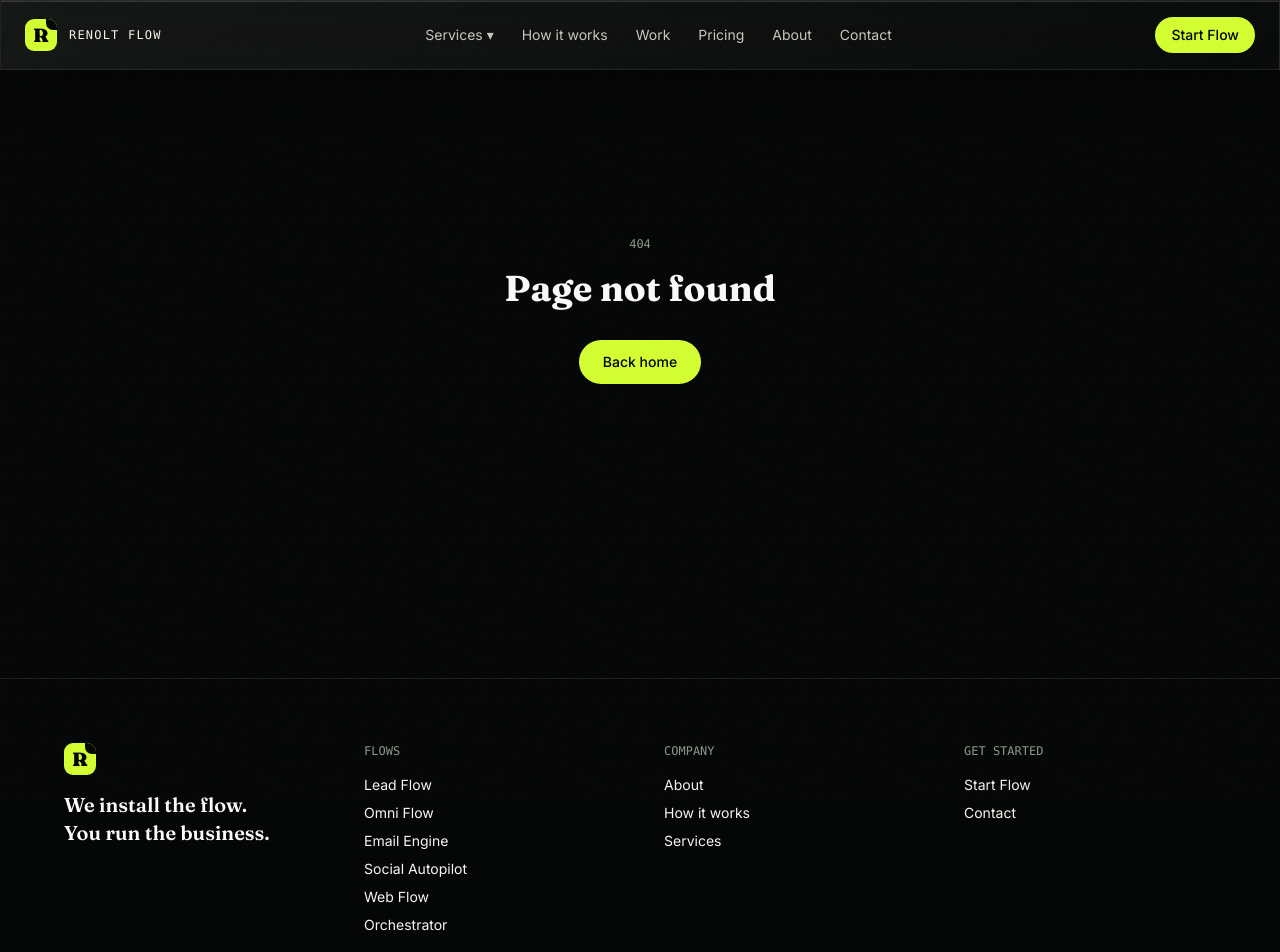
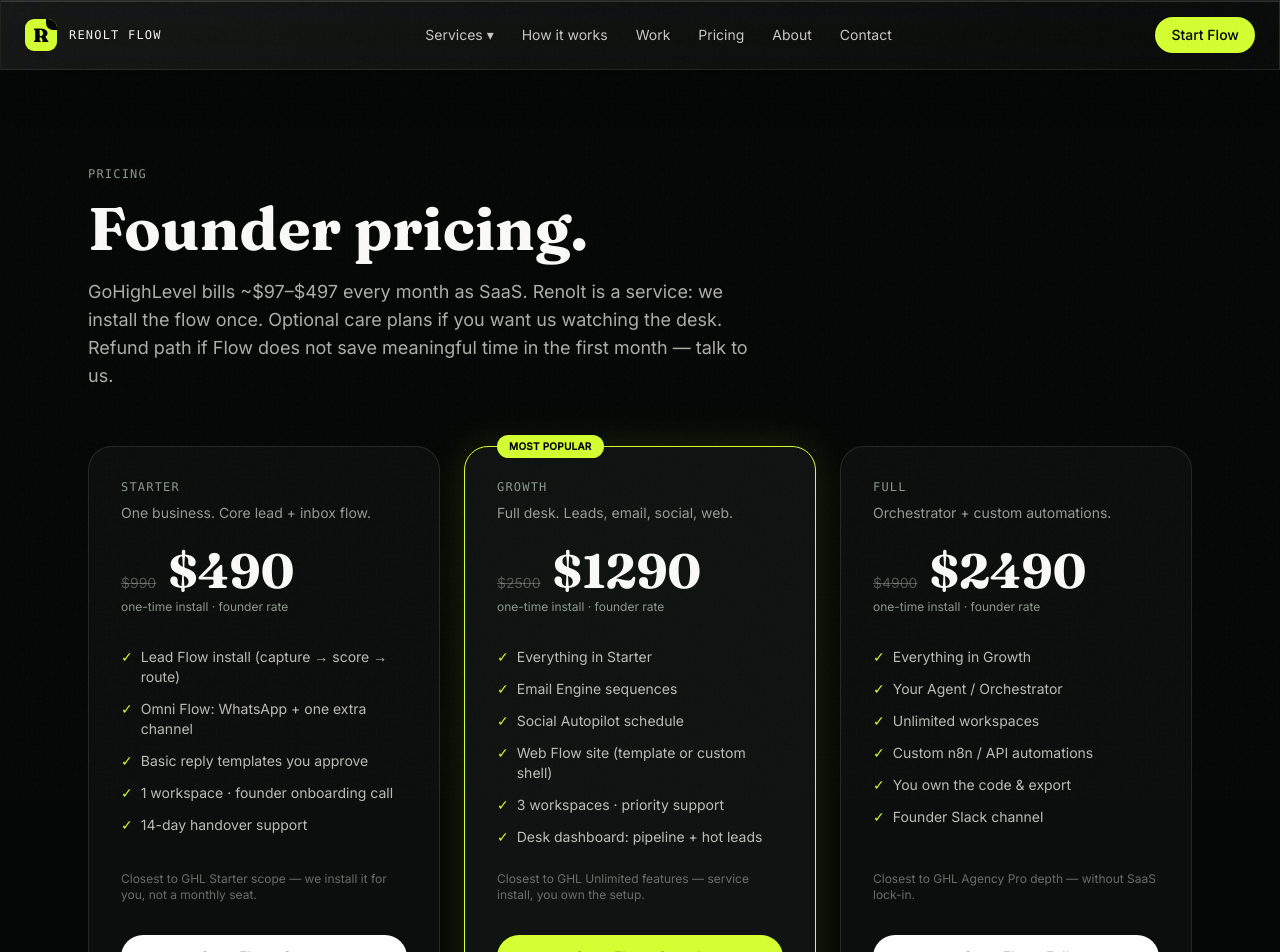
Before and after one commit to enviromation17-bit/my-portfolio, a Next.js app: page /pricing in a window 1280 px wide. Before the commit this address had no page. Shown: the top 952 px of the page. Built offline with nearby package versions, Linux system fonts and the light colour scheme.

Commit message:
Add pricing page (GHL-style tiers, service framed)

```diff
--- /dev/null
+++ b/app/pricing/page.tsx
@@ -0,0 +1,100 @@
+import type { Metadata } from "next";
+import Link from "next/link";
+import BlurReveal from "@/components/ui/BlurReveal";
+import MagneticButton from "@/components/ui/MagneticButton";
+import { PRICING, CARE } from "@/lib/templates";
+
+export const metadata: Metadata = {
+  title: "Pricing — Renolt Flow",
+  description: "Founder install pricing. We set up the flows. Optional monthly care. Compared fairly to SaaS tools like GoHighLevel.",
+};
+
+export default function PricingPage() {
+  return (
+    <main className="mx-auto max-w-6xl px-6 py-24">
+      <BlurReveal>
+        <p className="mono text-xs tracking-widest text-sage">PRICING</p>
+        <h1 className="fraunces mt-4 text-5xl font-bold text-[#FAFAF8] md:text-6xl">Founder pricing.</h1>
+        <p className="mt-5 max-w-2xl text-lg text-ceramic/70">
+          GoHighLevel bills ~$97–$497 every month as SaaS. Renolt is a service: we install the flow once.
+          Optional care plans if you want us watching the desk. Refund path if Flow does not save meaningful time in the first month — talk to us.
+        </p>
+      </BlurReveal>
+
+      <div className="mt-14 grid gap-6 lg:grid-cols-3">
+        {PRICING.map((p, i) => (
+          <BlurReveal key={p.id} delay={i * 0.1}>
+            <div
+              className={`relative flex h-full flex-col rounded-3xl border p-8 ${
+                p.popular
+                  ? "border-lime bg-[#0F1311] shadow-[0_0_40px_rgba(212,255,50,0.12)]"
+                  : "border-white/10 bg-white/[0.03]"
+              }`}
+            >
+              {p.popular && (
+                <span className="absolute -top-3 left-8 rounded-full bg-lime px-3 py-1 text-[10px] font-bold tracking-wide text-black">
+                  MOST POPULAR
+                </span>
+              )}
+              <p className="mono text-xs tracking-widest text-sage">{p.name.toUpperCase()}</p>
+              <p className="mt-2 text-sm text-ceramic/60">{p.tagline}</p>
+              <div className="mt-6 flex items-baseline gap-3">
+                <span className="text-sm text-ceramic/30 line-through">${p.was}</span>
+                <span className="fraunces text-5xl font-bold text-[#FAFAF8]">${p.now}</span>
+              </div>
+              <p className="mt-1 text-xs text-sage">{p.period} · founder rate</p>
+              <ul className="mt-8 flex-1 space-y-3 text-sm text-ceramic/75">
+                {p.features.map((f) => (
+                  <li key={f} className="flex gap-2">
+                    <span className="text-lime">✓</span>
+                    <span>{f}</span>
+                  </li>
+                ))}
+              </ul>
+              <p className="mt-6 text-xs text-ceramic/40">{p.compare}</p>
+              <Link
+                href="/contact"
+                className={`mt-8 block rounded-full py-3 text-center text-sm font-medium ${
+                  p.popular ? "bg-lime text-black" : "bg-white text-black"
+                }`}
+              >
+                Open Flow · {p.name}
+              </Link>
+            </div>
+          </BlurReveal>
+        ))}
+      </div>
+
+      <section className="mt-20">
+        <h2 className="fraunces text-3xl font-bold text-[#FAFAF8]">Optional monthly care</h2>
+        <p className="mt-3 max-w-xl text-sm text-ceramic/60">
+          Numbers sit near GoHighLevel plan bands so the choice is clear: pay SaaS forever, or pay Renolt to install + optional care.
+        </p>
+        <div className="mt-8 grid gap-4 md:grid-cols-3">
+          {CARE.map((c) => (
+            <div key={c.name} className="glass rounded-2xl p-6">
+              <p className="mono text-xs text-sage">{c.name.toUpperCase()}</p>
+              <p className="fraunces mt-2 text-3xl font-bold text-[#FAFAF8]">
+                ${c.price}
+                <span className="text-base font-normal text-ceramic/50">/mo</span>
+              </p>
+              <p className="mt-3 text-sm text-ceramic/65">{c.note}</p>
+            </div>
+          ))}
+        </div>
+      </section>
+
+      <div className="mt-16 rounded-3xl border border-white/10 bg-[#0A0E0B] p-8 md:p-10">
+        <h3 className="fraunces text-2xl font-bold text-[#FAFAF8]">Service, not another SaaS seat</h3>
+        <p className="mt-4 max-w-2xl text-sm leading-relaxed text-ceramic/70">
+          HighLevel is strong if you want a platform you run yourself every month. Renolt is for teams that want the desk
+          installed: Lead Flow, Omni, email, social, web, orchestrator — wired to your channels, with people approving what matters.
+          You can export and own the setup. No lock-in required.
+        </p>
+        <div className="mt-8">
+          <MagneticButton href="/contact">Talk through pricing</MagneticButton>
+        </div>
+      </div>
+    </main>
+  );
+}
```
